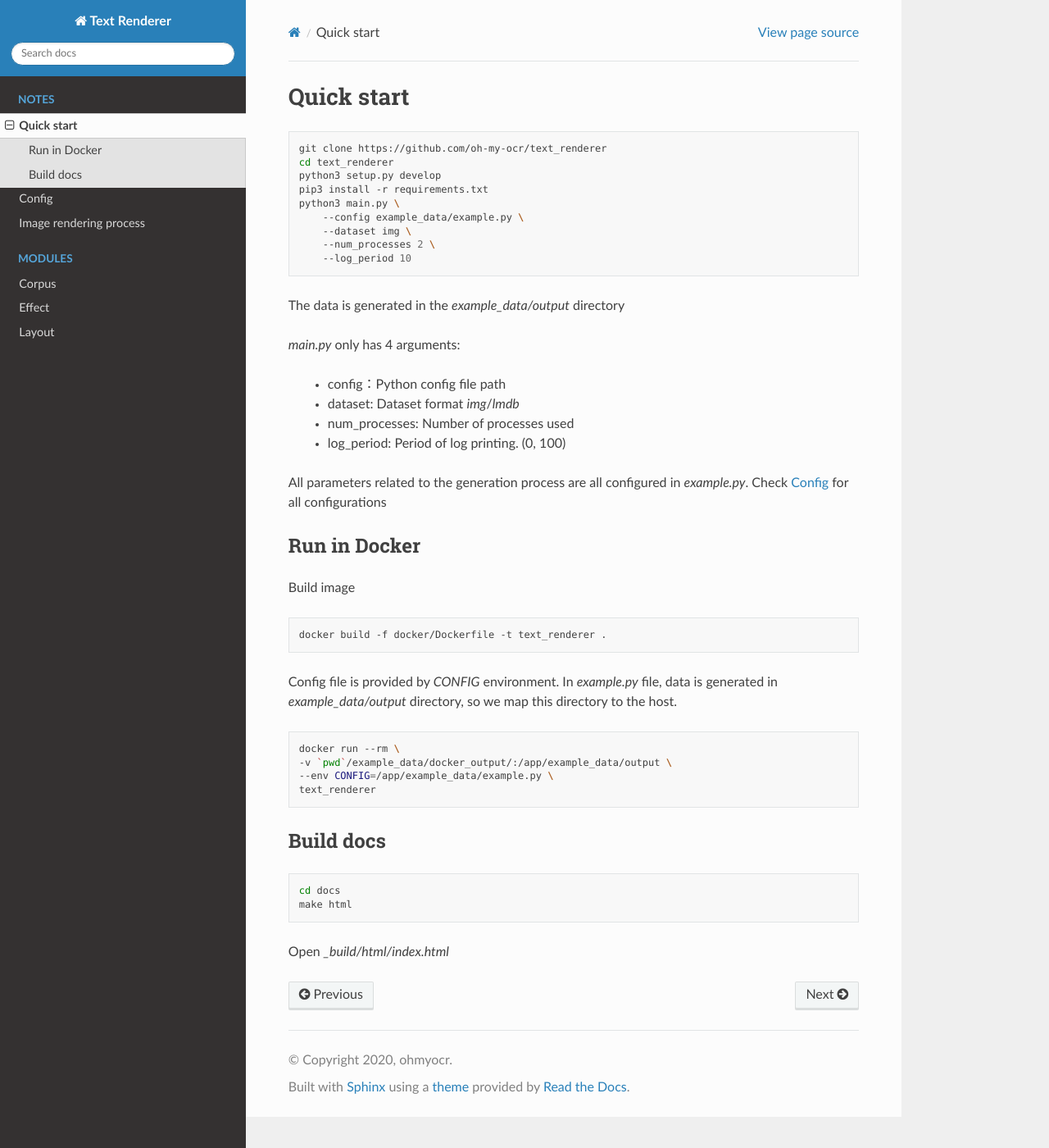
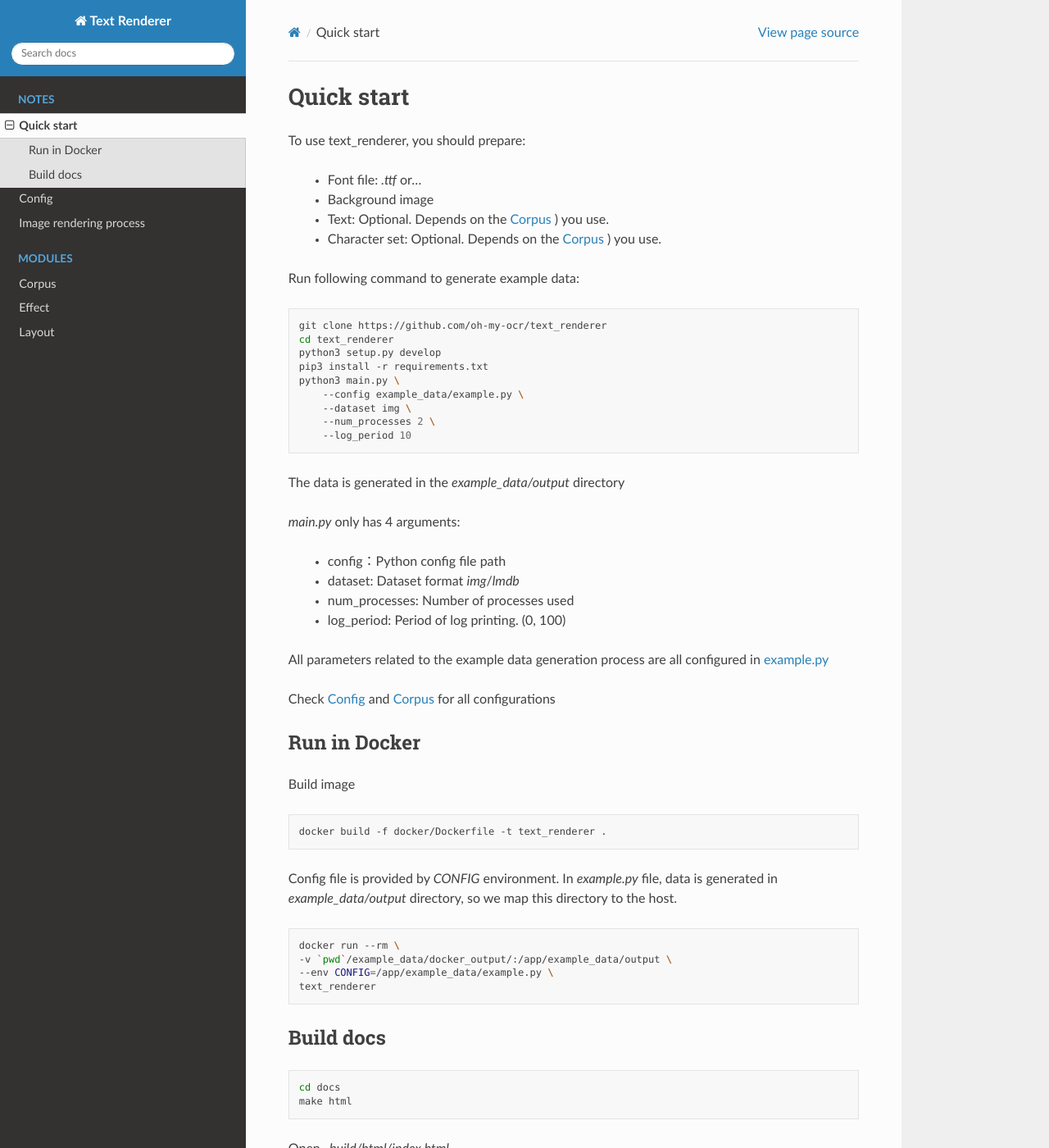
Before and after one commit to oh-my-ocr/text_renderer, a Sphinx documentation site: the page built from docs/note/quick_start.rst, in a window 1280 px wide and 1400 px high. Shown: the whole window at 82% size. Built offline with Sphinx 7.4.7 and the Read the Docs theme 2.0.0, drawn with Linux system fonts in a browser that asks for light colours.

Commit message:
update quick start

```diff
--- a/docs/note/quick_start.rst
+++ b/docs/note/quick_start.rst
@@ -1,5 +1,14 @@
 Quick start
 ===========
+
+To use text_renderer, you should prepare:
+
+    - Font file: `.ttf` or...
+    - Background image
+    - Text: Optional. Depends on the :doc:`../corpus/index` ) you use.
+    - Character set: Optional. Depends on the :doc:`../corpus/index` ) you use.
+
+Run following command to generate example data:
 
 .. code-block:: bash
 
@@ -22,8 +31,10 @@ The data is generated in the `example_data/output` directory
     - num_processes: Number of processes used
     - log_period: Period of log printing. (0, 100)
 
-All parameters related to the generation process are all configured in `example.py`.
-Check :doc:`../config` for all configurations
+All parameters related to the example data generation process are all configured in
+`example.py <https://github.com/oh-my-ocr/text_renderer/blob/master/example_data/example.py>`_
+
+Check :doc:`../config` and :doc:`../corpus/index` for all configurations
 
 
 Run in Docker
```
